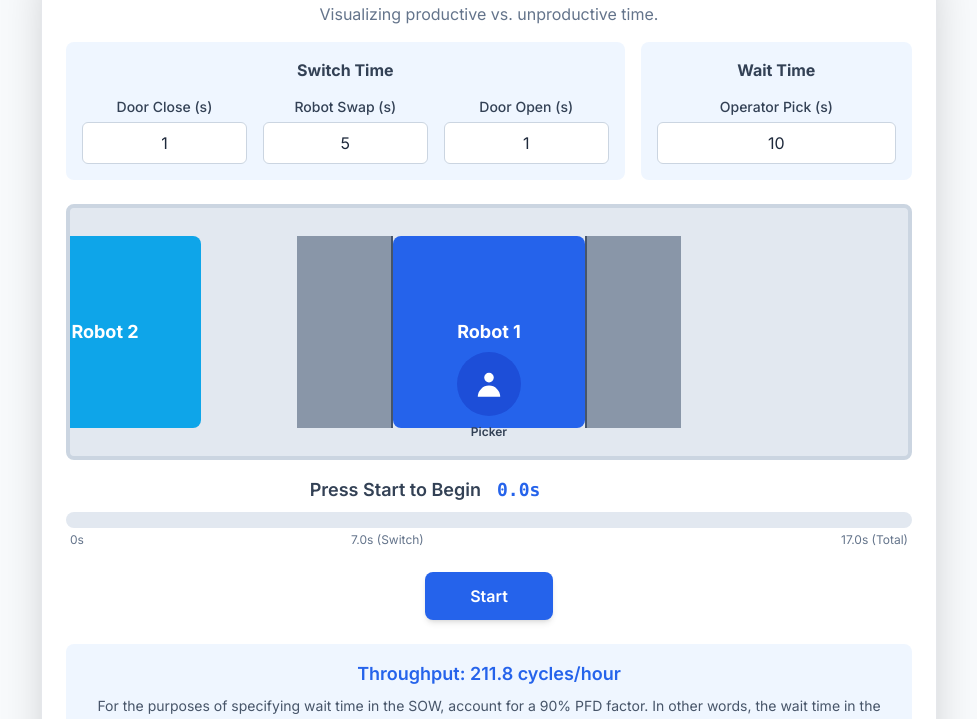
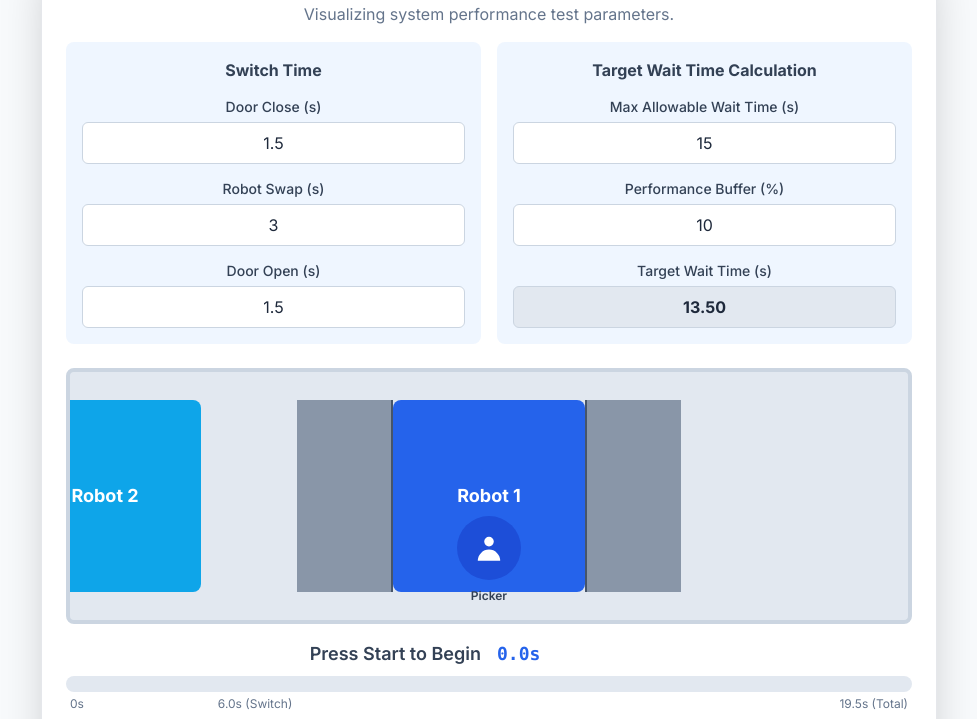
Before and after one commit to paulojserrano/g2p_animation, a plain HTML site: page index.html in a window 1280 px wide. Shown: the part 79-798 px from the top of the page, without its empty margins (151-1128 px from the left). Drawn offline with nearby package versions, Linux system fonts and the light colour scheme.

Commit message:
Update index.html

```diff
--- a/index.html
+++ b/index.html
@@ -50,35 +50,45 @@
         <div class="p-6">
             <div class="text-center mb-4">
                 <h1 class="text-2xl md:text-3xl font-bold text-slate-800">Goods to Person Cycle Animation</h1>
-                <p class="text-slate-500 mt-1">Visualizing productive vs. unproductive time.</p>
+                <p class="text-slate-500 mt-1">Visualizing system performance test parameters.</p>
             </div>
 
             <!-- User Input Controls -->
-            <div class="grid grid-cols-1 md:grid-cols-3 gap-4 mb-6">
+            <div class="grid grid-cols-1 md:grid-cols-2 gap-4 mb-6">
                 <!-- Switch Time Panel -->
-                <div class="md:col-span-2 p-4 bg-blue-50 rounded-lg">
+                <div class="p-4 bg-blue-50 rounded-lg">
                     <h3 class="font-bold text-center text-slate-700 mb-3">Switch Time</h3>
-                    <div class="grid grid-cols-3 gap-4">
+                    <div class="space-y-3">
                         <div class="text-center">
                             <label for="door-close-time" class="text-sm font-medium text-slate-700">Door Close (s)</label>
-                            <input type="number" id="door-close-time" value="1" min="0" step="0.5" class="mt-1 w-full p-2 text-center bg-white text-slate-800 rounded-md border border-slate-300">
+                            <input type="number" id="door-close-time" value="1.5" min="0" step="0.5" class="mt-1 w-full p-2 text-center bg-white text-slate-800 rounded-md border border-slate-300">
                         </div>
                         <div class="text-center">
                             <label for="robot-swap-time" class="text-sm font-medium text-slate-700">Robot Swap (s)</label>
-                            <input type="number" id="robot-swap-time" value="5" min="0" step="0.5" class="mt-1 w-full p-2 text-center bg-white text-slate-800 rounded-md border border-slate-300">
+                            <input type="number" id="robot-swap-time" value="3" min="0" step="0.5" class="mt-1 w-full p-2 text-center bg-white text-slate-800 rounded-md border border-slate-300">
                         </div>
                         <div class="text-center">
                             <label for="door-open-time" class="text-sm font-medium text-slate-700">Door Open (s)</label>
-                             <input type="number" id="door-open-time" value="1" min="0" step="0.5" class="mt-1 w-full p-2 text-center bg-white text-slate-800 rounded-md border border-slate-300">
+                             <input type="number" id="door-open-time" value="1.5" min="0" step="0.5" class="mt-1 w-full p-2 text-center bg-white text-slate-800 rounded-md border border-slate-300">
                         </div>
                     </div>
                 </div>
-                <!-- Wait Time Panel -->
-                 <div class="md:col-span-1 p-4 bg-blue-50 rounded-lg">
-                    <h3 class="font-bold text-center text-slate-700 mb-3">Wait Time</h3>
-                     <div class="text-center">
-                        <label for="operator-pick-time" class="text-sm font-medium text-slate-700">Operator Pick (s)</label>
-                        <input type="number" id="operator-pick-time" value="10" min="0" step="0.5" class="mt-1 w-full p-2 text-center bg-white text-slate-800 rounded-md border border-slate-300">
+                <!-- Target Wait Time Calculation Panel -->
+                 <div class="p-4 bg-blue-50 rounded-lg">
+                    <h3 class="font-bold text-center text-slate-700 mb-3">Target Wait Time Calculation</h3>
+                     <div class="space-y-3">
+                        <div class="text-center">
+                            <label for="max-wait-time" class="text-sm font-medium text-slate-700">Max Allowable Wait Time (s)</label>
+                            <input type="number" id="max-wait-time" value="15" min="0" step="0.5" class="mt-1 w-full p-2 text-center bg-white text-slate-800 rounded-md border border-slate-300">
+                        </div>
+                        <div class="text-center">
+                            <label for="performance-buffer" class="text-sm font-medium text-slate-700">Performance Buffer (%)</label>
+                            <input type="number" id="performance-buffer" value="10" min="0" max="100" step="1" class="mt-1 w-full p-2 text-center bg-white text-slate-800 rounded-md border border-slate-300">
+                        </div>
+                        <div class="text-center">
+                            <label for="target-wait-time" class="text-sm font-medium text-slate-700">Target Wait Time (s)</label>
+                            <input type="number" id="target-wait-time" value="13.5" class="mt-1 w-full p-2 text-center bg-slate-200 text-slate-800 font-bold rounded-md border border-slate-300" disabled>
+                        </div>
                     </div>
                 </div>
             </div>
@@ -128,10 +138,9 @@
                 </button>
             </div>
 
-            <!-- Throughput and SOW Text -->
-            <div class="mt-6 p-4 text-center text-slate-600 bg-blue-50 rounded-lg">
-                <div id="throughput-display" class="mb-2 text-lg font-semibold text-blue-600"></div>
-                <p id="sow-text" class="text-sm"></p>
+             <!-- Throughput Display -->
+             <div class="mt-6 p-4 text-center text-slate-600 bg-blue-50 rounded-lg">
+                <div id="throughput-display" class="text-lg font-semibold text-blue-600"></div>
             </div>
         </div>
     </div>
@@ -148,12 +157,13 @@
         const cycleClock = document.getElementById('cycle-clock');
         const startStopBtn = document.getElementById('start-stop-btn');
         const throughputDisplay = document.getElementById('throughput-display');
-        const sowText = document.getElementById('sow-text');
         const inputs = {
             doorClose: document.getElementById('door-close-time'),
             robotSwap: document.getElementById('robot-swap-time'),
             doorOpen: document.getElementById('door-open-time'),
-            operatorPick: document.getElementById('operator-pick-time'),
+            maxWait: document.getElementById('max-wait-time'),
+            buffer: document.getElementById('performance-buffer'),
+            targetWait: document.getElementById('target-wait-time'),
         };
         const switchTimeMarker = document.getElementById('switch-time-marker');
         const totalTimeMarker = document.getElementById('total-time-marker');
@@ -169,13 +179,23 @@
             if (isAnimating) setTimeout(resolve, ms);
         });
 
+        // Calculate Target Wait Time
+        function calculateTargetWaitTime() {
+            const maxWait = parseFloat(inputs.maxWait.value) || 0;
+            const buffer = parseFloat(inputs.buffer.value) || 0;
+            const target = maxWait * (1 - (buffer / 100));
+            inputs.targetWait.value = target.toFixed(2);
+            return target;
+        }
+
         // Get durations from input fields
         function getDurations() {
+            const targetWaitSec = calculateTargetWaitTime();
             return {
                 close: Math.max(0, parseFloat(inputs.doorClose.value) || 0) * 1000,
                 swap: Math.max(0, parseFloat(inputs.robotSwap.value) || 0) * 1000,
                 open: Math.max(0, parseFloat(inputs.doorOpen.value) || 0) * 1000,
-                pick: Math.max(0, parseFloat(inputs.operatorPick.value) || 0) * 1000,
+                pick: Math.max(0, targetWaitSec) * 1000,
             };
         }
 
@@ -194,14 +214,8 @@
 
                 const pph = (3600 / totalTimeSec).toFixed(1);
                 throughputDisplay.textContent = `Throughput: ${pph} cycles/hour`;
-
-                const pickTimeSec = durations.pick / 1000;
-                const sowWaitTime = pickTimeSec * 0.90;
-                sowText.innerHTML = `For the purposes of specifying wait time in the SOW, account for a 90% PFD factor. In other words, the wait time in the SOW should be <b>${pickTimeSec.toFixed(1)}s</b> x 0.90 = <b>${sowWaitTime.toFixed(2)}s</b>`;
-
             } else {
                 throughputDisplay.textContent = 'Throughput: -';
-                sowText.innerHTML = 'For the purposes of specifying wait time in the SOW, account for a 90% PFD factor.';
             }
         }
 
@@ -263,7 +277,6 @@
             picker.classList.remove('bg-blue-700');
             picker.classList.add('bg-red-600');
 
-            // Set door transition duration
             doorLeft.style.transitionDuration = `${durations.close / 1000}s`;
             doorRight.style.transitionDuration = `${durations.close / 1000}s`;
             progressBar.style.transitionDuration = `${durations.close / 1000}s`;
@@ -279,7 +292,6 @@
             // --- 2. Robot Swap ---
             statusText.textContent = 'Switch Time: Robot Swap';
 
-            // Set robot transition duration
             robotInPort.style.transitionDuration = `${durations.swap / 1000}s`;
             robotWaiting.style.transitionDuration = `${durations.swap / 1000}s`;
             progressBar.style.transitionDuration = `${durations.swap / 1000}s`;
@@ -306,7 +318,6 @@
             // --- 3. Door Opens ---
             statusText.textContent = 'Switch Time: Port Door Opens';
 
-            // Set door transition duration
             doorLeft.style.transitionDuration = `${durations.open / 1000}s`;
             doorRight.style.transitionDuration = `${durations.open / 1000}s`;
             progressBar.style.transitionDuration = `${durations.open / 1000}s`;
```
